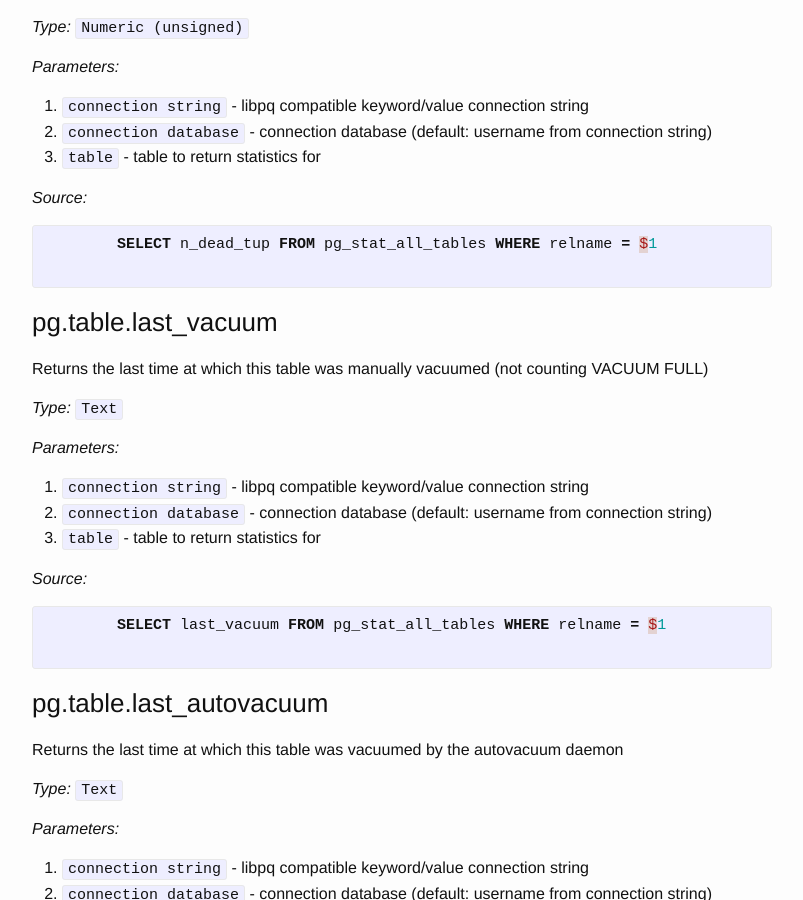
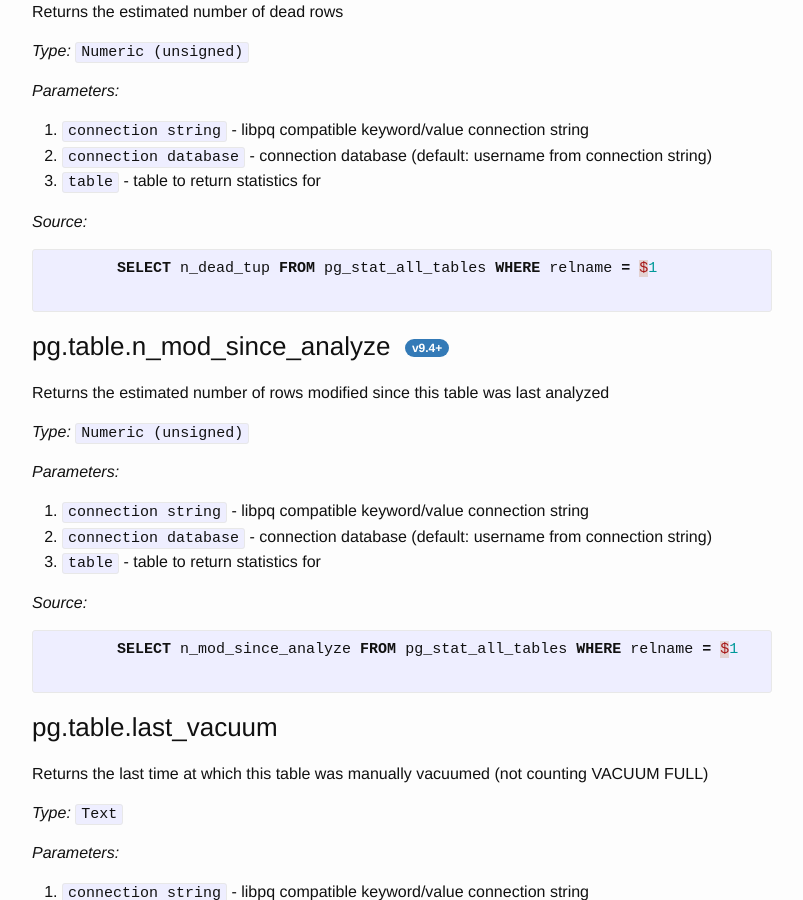
Before and after one commit to zabbix-tools/libzbxpgsql, a Jekyll site: the page built from _docs/table-keys.md, in a window 1280 px wide and 900 px high, scrolled down 9280 px. Shown: the whole window, without its empty margins (238-1041 px from the left). Built offline with Jekyll 4.4.1, drawn with Linux system fonts in a browser that asks for light colours; some of the changed text lies outside the part shown.

Commit message:
Added doc for pg.table.n_mod_since_analyze

```diff
--- a/_data/keys/table.yaml
+++ b/_data/keys/table.yaml
@@ -249,6 +249,17 @@
       description: table to return statistics for
   source: SELECT n_dead_tup FROM pg_stat_all_tables WHERE relname = $1
 
+- key: pg.table.n_mod_since_analyze
+  description: >
+    Returns the estimated number of rows modified since this table was last
+    analyzed
+  type: Numeric (unsigned)
+  parameters:
+    - parameter: table
+      description: table to return statistics for
+  require: 9.4
+  source: SELECT n_mod_since_analyze FROM pg_stat_all_tables WHERE relname = $1
+
 - key: pg.table.last_vacuum
   description: Returns the last time at which this table was manually vacuumed (not counting VACUUM FULL)
   type: Text
--- a/_docs/release-notes.md
+++ b/_docs/release-notes.md
@@ -7,6 +7,8 @@ permalink: /release-notes/
 
 ## v1.0.0-alpha
 Release: __Unreleased__
+
+This release includes breaking changes from previous versions.
 
 - Enabled "deep" discovery of database specific assets
 
```
